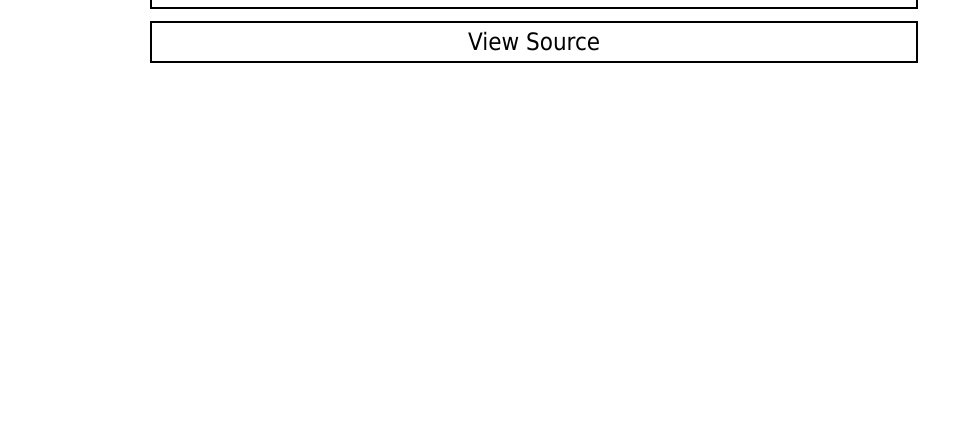
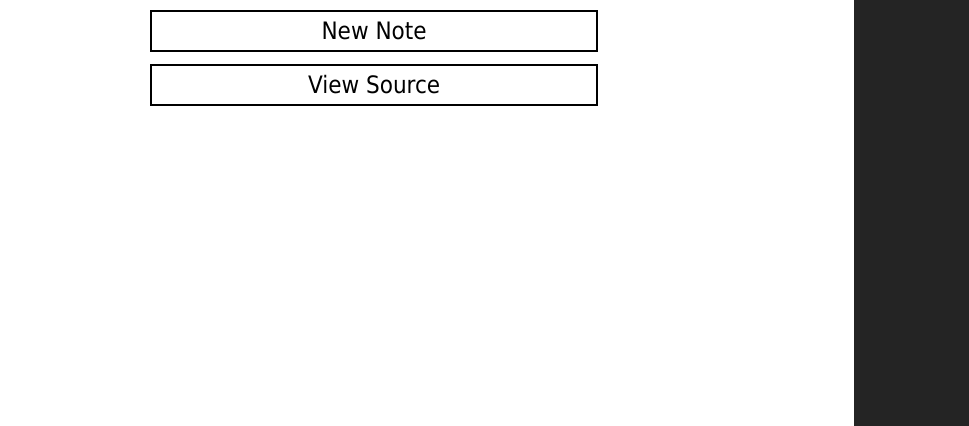
Before and after one commit to SamMayWork/outline-editor, a website: page index.html in a window 1280 px wide. Shown: the part 374-800 px from the top of the page, without its empty margins (106-1075 px from the left). Drawn offline with Linux system fonts and the light colour scheme.

Commit message:
Changed the home-page to a 2 column layout

```diff
--- a/index.html
+++ b/index.html
@@ -8,9 +8,11 @@
     <title>Document</title>
 </head>
 <body onload="start();">
+    <div class="grid-container">
+        <div class="new-controls">
             <div class="title-container">
                 <h1>OEdit.</h1>
-        <h2>The down-to-earth, keyboard oriented text-editor.</h2>
+                <h2>The keyboard oriented outline text-editor.</h2>
             </div>
             <div id="button-container">
                 <button id="newnote">New Note</button>
@@ -21,5 +23,10 @@
                 <input type="text" id=rootElement>
                 <button id="go">Go</button>
             </div>
+        </div>
+        <div class="prev-controls">
+
+        </div>
+    </div>
 </body>
 </html>
--- a/scss/landing-page.scss
+++ b/scss/landing-page.scss
@@ -7,6 +7,31 @@ body, html {
     height : 100%;
 
     font-family: 'Segoe UI Light', Tahoma, Geneva, Verdana, sans-serif;
+}
+
+.grid-container {
+    width : 100%;
+    height : 100%;
+
+    display : grid;
+    grid-template-areas: "newNote oldNotes";
+    grid-template-columns: 75% 25%;
+}
+
+.new-controls {
+    grid-area : "newNote";
+
+    width : 100%;
+    height : 100%;
+}
+
+.prev-controls {
+    grid-area : "oldNotes";
+
+    background-color : $dark;
+
+    width : 100%;
+    height : 100%;
 }
 
 .title-container {
```
Also changed, not shown: css/landing-page.css, 1 other file. Lines whose indentation alone changed are shown as unchanged.
